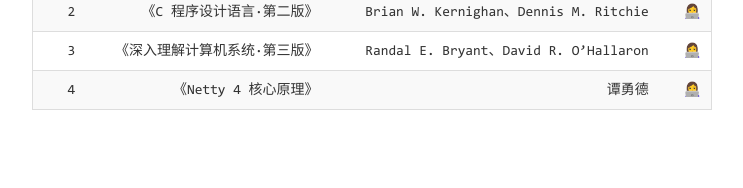
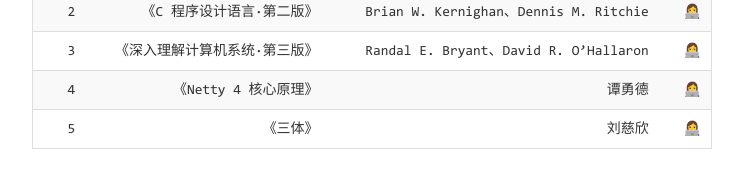
Before and after one commit to Suomea/Suomea.github.io, a Jekyll site: the page built from pages/books.md, in a window 1280 px wide. Shown: the part 379-567 px from the top of the page, without its empty margins (268-1011 px from the left). Built offline with Jekyll 4.4.1, drawn with Linux system fonts in a browser that asks for light colours.

Commit message:
:tada: 新增读书《三体》。

```diff
--- a/_config.yml
+++ b/_config.yml
@@ -16,7 +16,6 @@ exclude: ['CNAME', 'README.md', 'LICENSE', '_site', 'dist', 'Gemfile', 'Gemfile.
 
 # 域名配置
 # baseurl配置,如果网站部署在根目录下的其他目录中，请设置为 /目录名
-#domainUrl: 'http://blog.tmaize.net'
 #baseurl: ''
 
 # 吐个槽地址，会在chat页面中重定向到该地址
--- a/pages/books.md
+++ b/pages/books.md
@@ -13,3 +13,4 @@ title: 读书
 | 2 | 《C 程序设计语言·第二版》 |  Brian W. Kernighan、Dennis M. Ritchie  |  👩‍💻 |
 | 3 | 《深入理解计算机系统·第三版》 | Randal E. Bryant、David R. O'Hallaron  | 👩‍💻 |
 | 4 | 《Netty 4 核心原理》 | 谭勇德  | 👩‍💻 |
+| 5 | 《三体》 | 刘慈欣  | 👩‍💻 |
```
